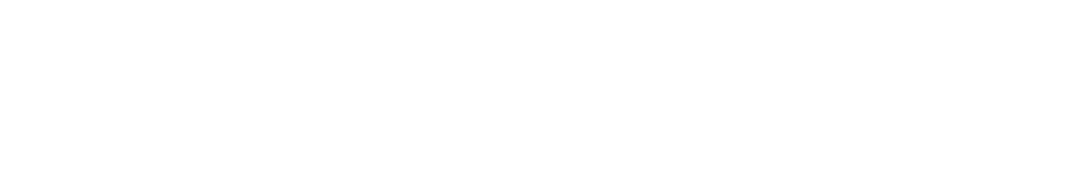
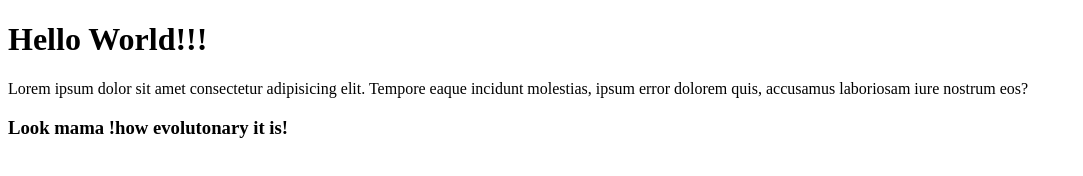
Before and after one commit to NeelChandan/my-first-website, a plain HTML site: page index.html in a window 1280 px wide. Shown: the whole page, without its empty margins (0-1083 px from the left). Drawn offline with Linux system fonts and the light colour scheme.

Commit message:
adding mama

```diff
--- a/index.html
+++ b/index.html
@@ -7,6 +7,8 @@
     <title>Document</title>
 </head>
 <body>
-
+    <h1>Hello World!!!</h1>
+    <p>Lorem ipsum dolor sit amet consectetur adipisicing elit. Tempore eaque incidunt molestias, ipsum error dolorem quis, accusamus laboriosam iure nostrum eos?</p>
+    <h3>Look mama !how evolutonary it is!</h3>
 </body>
 </html>
```
